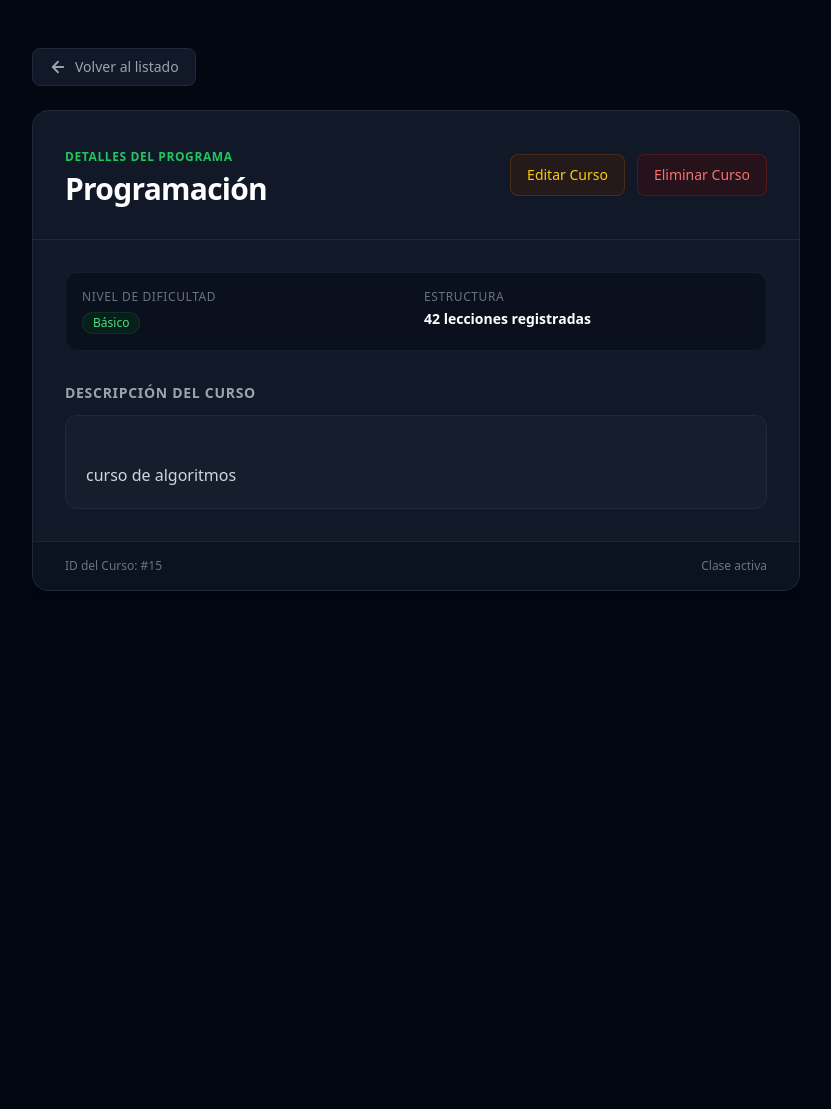
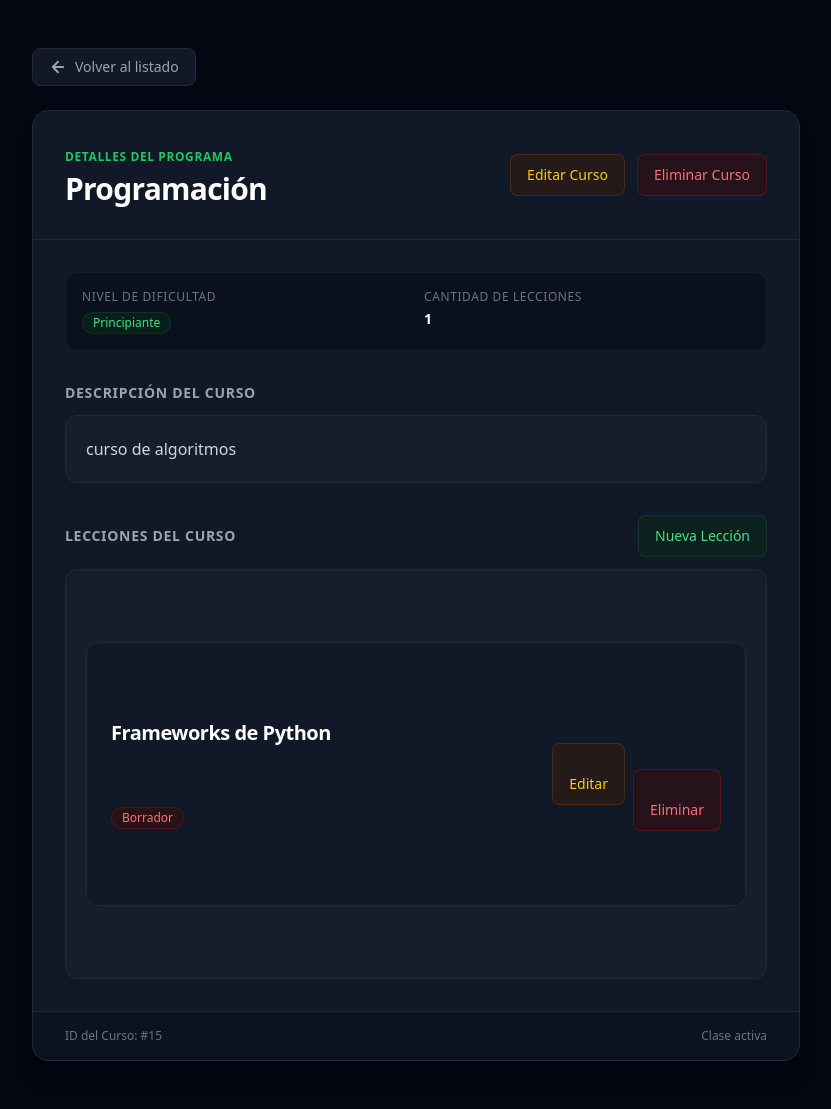
Before and after one commit to DavidCLDev/optativa-cursos, a Django app: page /curso/15/ in a window 1280 px wide. Shown: the whole page, without its empty margins (224-1055 px from the left). Before the commit the page ends 591 px from the top, so only its background shows below. Run offline with Django 5.2, Linux system fonts and the light colour scheme; data comes from the database, SQL or seed files in the repository; some libraries are stand-ins or nearby versions.

Commit message:
implementa crear y eliminar lecciones

```diff
--- a/gestor/models.py
+++ b/gestor/models.py
@@ -16,7 +16,30 @@ class Curso(models.Model):
         choices=NIVEL_CHOICES,
         default='INTERMEDIO'
     )
-    num_lecciones = models.DecimalField(max_digits=2, decimal_places=0)
 
     def __str__(self):
         return self.titulo
+
+class Leccion(models.Model):
+
+    ESTADO_CHOICES = [
+        ('BORRADOR', 'Borrador'),
+        ('PUBLICADO', 'Publicado')
+    ]
+
+    titulo = models.CharField(max_length=100)
+    contenido = models.TextField()
+    duracion = models.IntegerField()
+    estado = models.CharField(
+        max_length=9,
+        choices=ESTADO_CHOICES,
+        default='BORRADOR'
+    )
+    curso = models.ForeignKey(
+        Curso,
+        on_delete=models.CASCADE,
+        related_name='lecciones'
+    )
+
+    def __str__(self):
+        return self.titulo + " (" + self.curso.titulo + ")"
--- a/gestor/templates/detalle-curso.html
+++ b/gestor/templates/detalle-curso.html
@@ -55,21 +55,21 @@
                     <div class="flex flex-col gap-1">
                         <span class="text-xs text-gray-500 font-medium uppercase tracking-wider">Nivel de dificultad</span>
                         <div>
-                            {% if curso.nivel == "Avanzado" %}
+                            {% if curso.nivel == "AVANZADO" %}
                                 <span class="inline-block px-2.5 py-0.5 rounded-full text-xs font-medium bg-red-950/50 text-red-400 border border-red-900/40">Avanzado</span>
-                            {% elif curso.nivel == "Intermedio" %}
+                            {% elif curso.nivel == "INTERMEDIO" %}
                                 <span class="inline-block px-2.5 py-0.5 rounded-full text-xs font-medium bg-yellow-950/50 text-yellow-400 border border-yellow-900/40">Intermedio</span>
                             {% else %}
-                                <span class="inline-block px-2.5 py-0.5 rounded-full text-xs font-medium bg-green-950/50 text-green-400 border border-green-900/40">Básico</span>
+                                <span class="inline-block px-2.5 py-0.5 rounded-full text-xs font-medium bg-green-950/50 text-green-400 border border-green-900/40">Principiante</span>
                             {% endif %}
                         </div>
                     </div>
 
                     <!-- Lecciones -->
                     <div class="flex flex-col gap-1">
-                        <span class="text-xs text-gray-500 font-medium uppercase tracking-wider">Estructura</span>
+                        <span class="text-xs text-gray-500 font-medium uppercase tracking-wider">Cantidad de Lecciones</span>
                         <p class="text-white font-semibold text-sm">
-                            {{ curso.num_lecciones }} {% if curso.num_lecciones == 1 %}lección registrada{% else %}lecciones registradas{% endif %}
+                            {{ curso.lecciones.count }}
                         </p>
                     </div>
                 </div>
@@ -77,9 +77,60 @@
                 <!-- Descripción del Curso -->
                 <div class="space-y-3">
                     <h2 class="text-sm font-semibold text-gray-400 uppercase tracking-wider">Descripción del curso</h2>
-                    <p class="text-gray-300 leading-relaxed bg-gray-800/40 border border-gray-800 p-5 rounded-xl text-base whitespace-pre-line">
-                        {{ curso.descripcion }}
-                    </p>
+                    <div class="bg-gray-800/40 border border-gray-800 p-5 rounded-xl ">
+                        <p class="text-gray-300 leading-relaxed text-base whitespace-pre-line">{{ curso.descripcion }}</p>
+                    </div>
+                </div>
+
+                <!-- Lecciones del Curso -->
+                <div class="space-y-3">
+                    <header class="flex gap-3 items-center justify-between">
+                        <h2 class="text-sm font-semibold text-gray-400 uppercase tracking-wider">Lecciones del curso</h2>
+                        <!-- Botón Crear -->
+                        <a class="sm:shrink-0 text-sm font-medium bg-green-950/40 hover:bg-green-900/60 text-green-400 border border-green-900/50 rounded-lg px-4 py-2.5 transition text-center"
+                        href="{% url 'crear_leccion' curso.id %}">
+                            Nueva Lección
+                        </a>
+                    </header>
+                    <ul class="text-gray-300 leading-relaxed bg-gray-800/40 border border-gray-800 p-5 rounded-xl text-base whitespace-pre-line">
+                        {% for leccion in curso.lecciones.all %}
+                        <li class="bg-gray-900 border border-gray-800 rounded-xl p-5 md:p-6 hover:border-gray-700 transition duration-150">
+                            <div class="flex flex-col sm:flex-row sm:items-center justify-between gap-4">
+
+                                <!-- Información del Curso -->
+                                <div class="space-y-2">
+                                    <h2 class="text-xl font-bold text-white tracking-tight">{{ leccion.titulo }}</h2>
+
+                                    <div class="flex flex-wrap items-center gap-2.5 text-sm">
+                                        <!-- Badge Dinámico de Nivel -->
+                                        {% if leccion.estado == "BORRADOR" %}
+                                            <span class="px-2.5 py-0.5 rounded-full text-xs font-medium bg-red-950/50 text-red-400 border border-red-900/40">Borrador</span>
+                                        {% else %}
+                                            <span class="px-2.5 py-0.5 rounded-full text-xs font-medium bg-green-950/50 text-green-400 border border-green-900/40">Publicada</span>
+                                        {% endif %}
+                                    </div>
+                                </div>
+
+                                <!-- Botones de Acción -->
+                                <div class="flex items-center gap-2 sm:shrink-0 w-full sm:w-auto">
+                                    <a href="{% url 'editar_curso' curso.id %}"
+                                    class="sm:shrink-0 text-sm font-medium bg-yellow-950/40 hover:bg-yellow-900/60 text-yellow-400 border border-yellow-900/50 rounded-lg px-4 py-2.5 transition text-center">
+                                        Editar
+                                    </a>
+                                    <form action="{% url 'eliminar_leccion' leccion.id %}" method="post">
+                                        {% csrf_token %}
+                                        <button
+                                        class="w-full sm:w-auto text-sm font-medium bg-red-950/40 hover:bg-red-900/60 text-red-400 border border-red-900/50 rounded-lg px-4 py-2.5 transition text-center"
+                                        onclick="return confirm('¿Estás seguro de eliminar la lección? Una vez eliminado no se podrá recuperar su información.')">
+                                            Eliminar
+                                        </button>
+                                    </form>
+                                </div>
+
+                            </div>
+                        </li>
+                        {% endfor %}
+                    </ul>
                 </div>
 
             </div>
--- a/gestor/templates/lista-cursos.html
+++ b/gestor/templates/lista-cursos.html
@@ -55,7 +55,7 @@
                             <!-- Contador de lecciones -->
                             <span class="text-gray-500">•</span>
                             <span class="text-gray-400 font-medium">
-                                {{ curso.num_lecciones }} {% if curso.num_lecciones == 1 %}lección{% else %}lecciones{% endif %}
+                                {{ curso.lecciones.count }} {% if curso.lecciones.count == 1 %}lección{% else %}lecciones{% endif %}
                             </span>
                         </div>
                     </div>
--- a/gestor/urls.py
+++ b/gestor/urls.py
@@ -7,4 +7,6 @@ urlpatterns = [
     path('curso/<int:id_curso>/', views.detallar_curso, name="detalle_curso"),
     path('curso/<int:id_curso>/editar/', views.editar_curso, name="editar_curso"),
     path('curso/<int:id_curso>/eliminar/', views.eliminar_curso, name="eliminar_curso"),
+    path('curso/<int:id_curso>/lecciones/crear/', views.crear_leccion, name="crear_leccion"),
+    path('lecciones/<int:id>/eliminar', views.eliminar_leccion, name="eliminar_leccion")
 ]
--- a/gestor/views.py
+++ b/gestor/views.py
@@ -1,6 +1,7 @@
 from django.shortcuts import render, redirect, get_object_or_404
+from django.views.decorators.http import require_POST
 from django.http import HttpResponse
-from gestor.models import Curso
+from gestor.models import Curso, Leccion
 
 # Create your views here.
 def listar_cursos(request):
@@ -13,15 +14,14 @@ def crear_curso(request):
         titulo = request.POST.get("titulo")
         descripcion = request.POST.get("descripcion")
         nivel = request.POST.get("nivel")
-        num_lecciones = request.POST.get("num_lecciones")
 
-        if titulo and nivel and num_lecciones:
-            curso = Curso(titulo=titulo, nivel=nivel, num_lecciones=num_lecciones, descripcion=descripcion)
+        if titulo and descripcion and nivel:
+            curso = Curso(titulo=titulo, nivel=nivel, descripcion=descripcion)
             curso.save()
 
         return redirect("lista_cursos")
 
-    return render(request, "creacion-curso.html", {"nivel_choices": Curso.NIVEL_CHOICES})
+    return render(request, "nuevo-curso.html", {"nivel_choices": Curso.NIVEL_CHOICES})
 
 def detallar_curso(request, id_curso):
     curso = get_object_or_404(Curso, id=id_curso)
@@ -38,4 +38,43 @@ def eliminar_curso(request, id_curso: int) -> HttpResponse:
 def editar_curso(request, id_curso):
     curso = get_object_or_404(Curso, id=id_curso)
 
+    if request.method == 'POST':
+        titulo = request.POST.get("titulo")
+        descripcion = request.POST.get("descripcion")
+        nivel = request.POST.get("nivel")
+
+        if titulo and descripcion and nivel:
+            curso.titulo = titulo
+            curso.descripcion = descripcion
+            curso.nivel = nivel
+            curso.save()
+
+        return redirect("detalle_curso", id_curso)
+
     return render(request, "editar-curso.html", {"curso": curso})
+
+def crear_leccion(request, id_curso):
+    curso = get_object_or_404(Curso, id=id_curso)
+
+    if request.method == 'POST':
+        titulo = request.POST.get("titulo")
+        contenido = request.POST.get("contenido")
+        estado = request.POST.get("estado")
+        duracion = request.POST.get("duracion")
+
+        if titulo and contenido and estado and duracion:
+            leccion = Leccion(titulo=titulo, estado=estado, contenido=contenido, duracion=duracion, curso=curso)
+            leccion.save()
+
+        return redirect("detalle_curso", id_curso)
+
+    return render(request, "nueva-leccion.html", {"estado_choices": Leccion.ESTADO_CHOICES, "id_curso": id_curso})
+
+@require_POST
+def eliminar_leccion(request, id):
+    leccion = get_object_or_404(Leccion, id=id)
+    id_curso = leccion.curso.id
+
+    leccion.delete()
+
+    return redirect('detalle_curso', id_curso)
```
Also changed, not shown: gestor/templates/editar-curso.html (+0 -9 lines), gestor/templates/nueva-leccion.html (renamed from gestor/templates/creacion-leccion.html, +18 -17 lines), gestor/templates/nuevo-curso.html (renamed from gestor/templates/creacion-curso.html, +0 -8 lines), db.sqlite3, gestor/migrations/0004_remove_curso_num_lecciones_leccion.py (added), gestor/migrations/0005_rename_nivel_leccion_estado.py (added).
